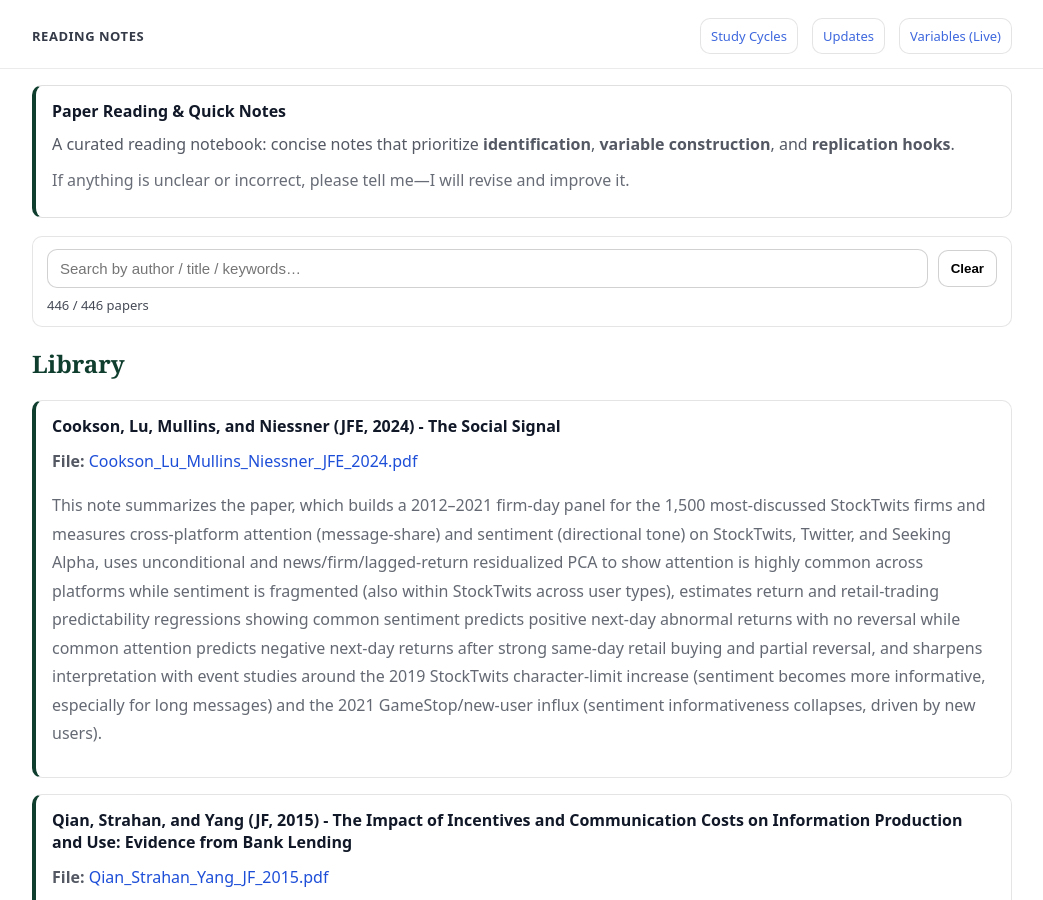
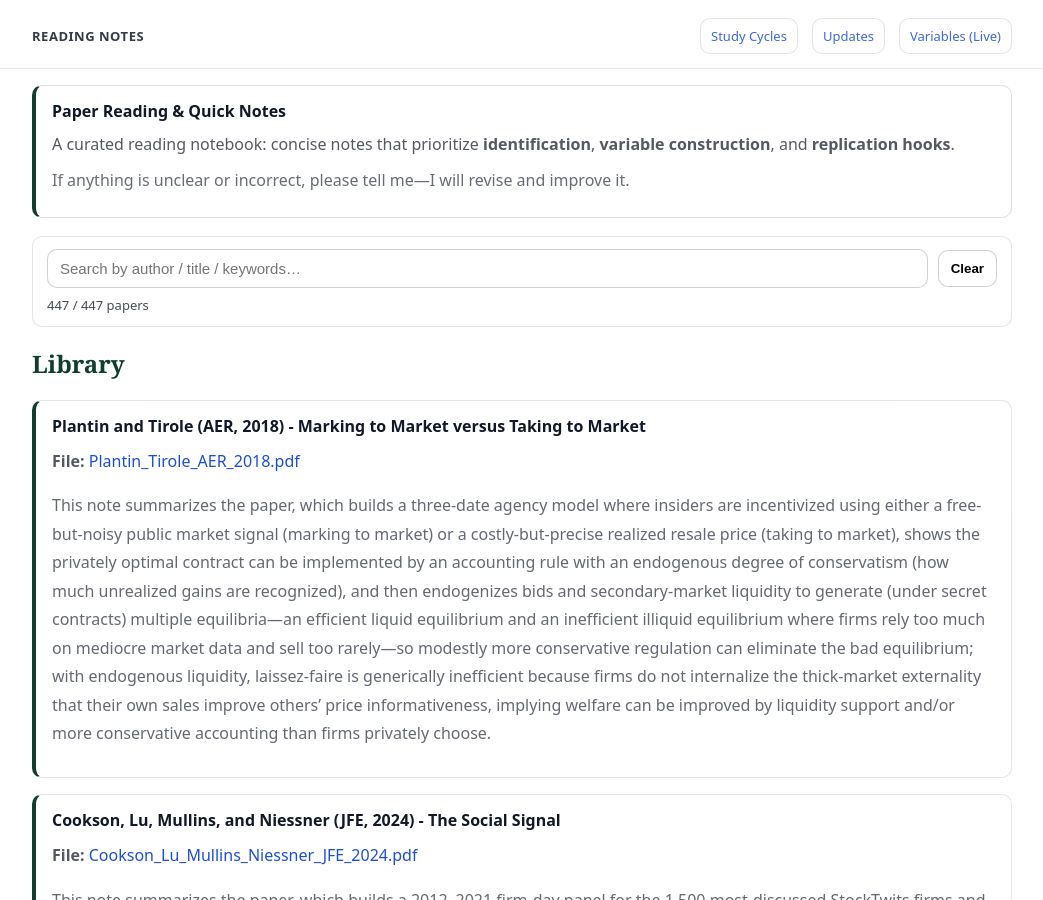
Before and after one commit to yaxinzn/study-archive, a Jekyll site: the page built from reading/index.md, in a window 1280 px wide and 900 px high. Shown: the whole window, without its empty margins (118-1161 px from the left). Built offline with Jekyll 4.4.1, drawn with Linux system fonts in a browser that asks for light colours.

Commit message:
Reading: add/update Plantin_Tirole_AER_2018.pdf

```diff
--- a/_data/reading.yml
+++ b/_data/reading.yml
@@ -1,3 +1,7 @@
+- title: "Plantin and Tirole (AER, 2018) - Marking to Market versus Taking to Market"
+  file: "Plantin_Tirole_AER_2018.pdf"
+  desc: "This note summarizes the paper, which builds a three-date agency model where insiders are incentivized using either a free-but-noisy public market signal (marking to market) or a costly-but-precise realized resale price (taking to market), shows the privately optimal contract can be implemented by an accounting rule with an endogenous degree of conservatism (how much unrealized gains are recognized), and then endogenizes bids and secondary-market liquidity to generate (under secret contracts) multiple equilibria—an efficient liquid equilibrium and an inefficient illiquid equilibrium where firms rely too much on mediocre market data and sell too rarely—so modestly more conservative regulation can eliminate the bad equilibrium; with endogenous liquidity, laissez-faire is generically inefficient because firms do not internalize the thick-market externality that their own sales improve others’ price informativeness, implying welfare can be improved by liquidity support and/or more conservative accounting than firms privately choose."
+
 - title: "Cookson, Lu, Mullins, and Niessner (JFE, 2024) - The Social Signal"
   file: "Cookson_Lu_Mullins_Niessner_JFE_2024.pdf"
   desc: "This note summarizes the paper, which builds a 2012–2021 firm-day panel for the 1,500 most-discussed StockTwits firms and measures cross-platform attention (message-share) and sentiment (directional tone) on StockTwits, Twitter, and Seeking Alpha, uses unconditional and news/firm/lagged-return residualized PCA to show attention is highly common across platforms while sentiment is fragmented (also within StockTwits across user types), estimates return and retail-trading predictability regressions showing common sentiment predicts positive next-day abnormal returns with no reversal while common attention predicts negative next-day returns after strong same-day retail buying and partial reversal, and sharpens interpretation with event studies around the 2019 StockTwits character-limit increase (sentiment becomes more informative, especially for long messages) and the 2021 GameStop/new-user influx (sentiment informativeness collapses, driven by new users)."
```
Also changed, not shown: 1 other file.
